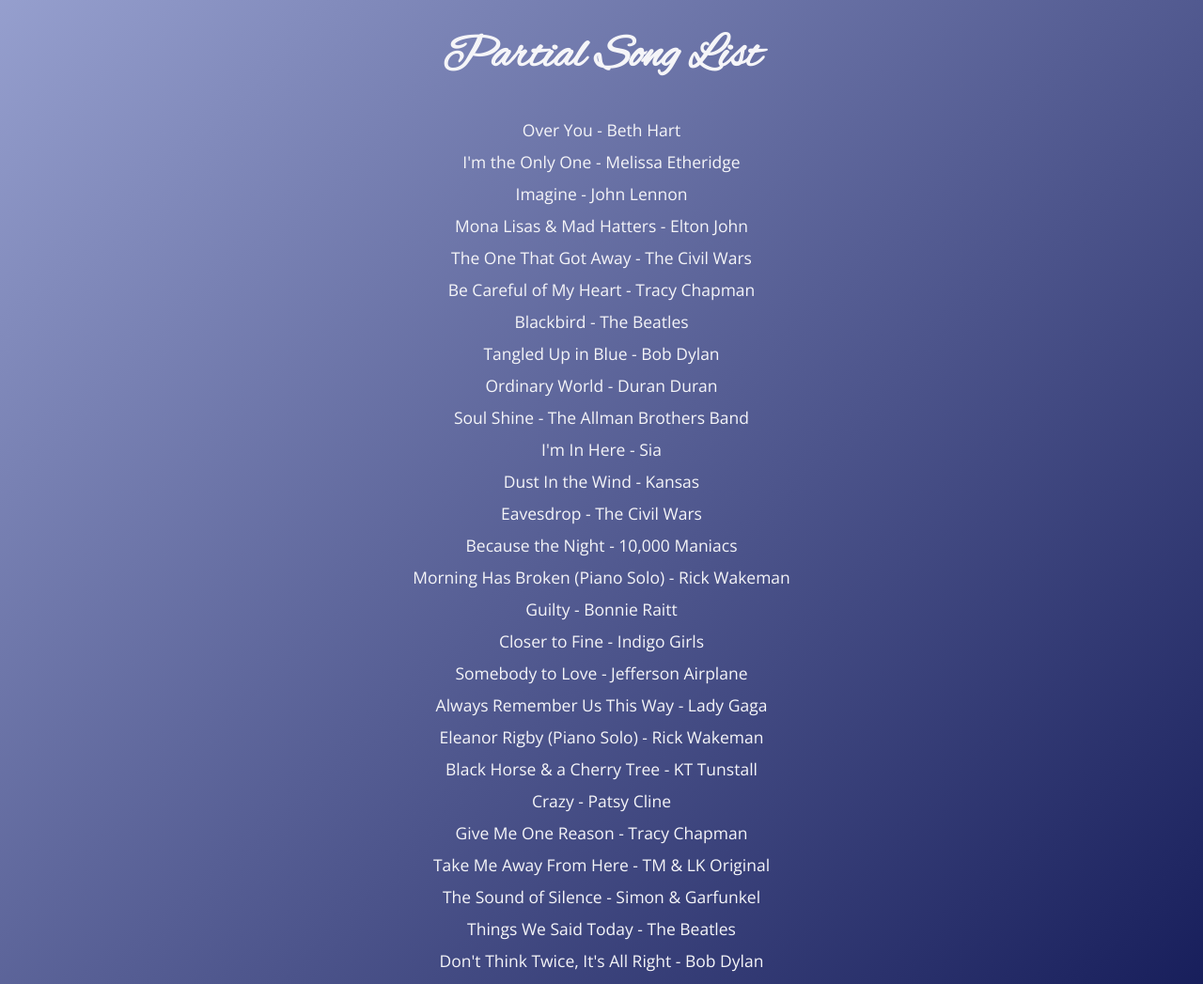
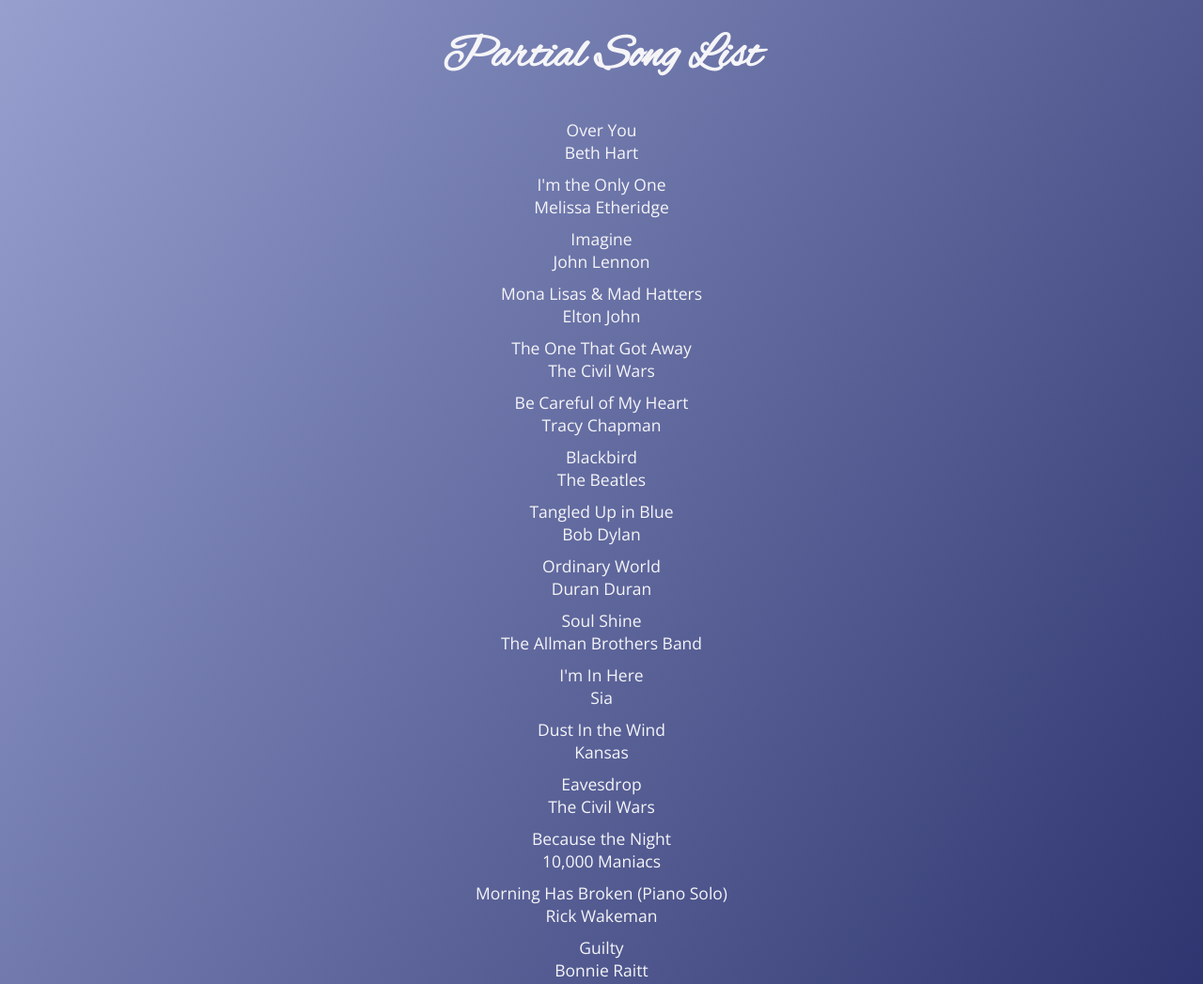
Before and after one commit to tonim99/4thStManor, a plain HTML site: page index.html in a window 1280 px wide. Shown: the part 2840-3887 px from the top of the page at 94% size. Drawn offline with nearby package versions, Linux system fonts and the light colour scheme.

Commit message:
updated toggle function and  song list

```diff
--- a/app.js
+++ b/app.js
@@ -161,26 +161,24 @@
 
 const toggleMenu = (id) => {
     const menu = document.getElementById(id);
-    menu.style.display = "none" ? "block" : "none"
-}
-
-const hideMenu = (id) => {
-    const menu = document.getElementById(id);
-    menu.style.display = "block" ? "none" : "block"
+	menu.style.display =
+	menu.style.display == "none" ? "block" : "none";
 }
 
 function createSongList(data) {
 	const songList = document.getElementById('song__lists');
-	const list = document.createElement('ul');
-	console.log(list);
 	songs.forEach((song) => {
-		const li = document.createElement('li');
-		const title = song.title;
-		const artist = song.artist;
-		li.classList.add('song');
-		li.innerHTML = title + ' - ' + artist;
-		list.appendChild(li);
+		const songDiv = document.createElement('div')
+		const titleDiv = document.createElement('div')
+		const artistDiv = document.createElement('div');
+		songDiv.classList.add('song');
+		titleDiv.classList.add('title')
+		artistDiv.classList.add('artist')
+		songDiv.appendChild(titleDiv)
+		songDiv.appendChild(artistDiv)
+		titleDiv.innerHTML = song.title
+		artistDiv.innerHTML = song.artist
+		songList.appendChild(songDiv);
 	});
-	songList.appendChild(list);
 }
 createSongList(songs);
--- a/index.html
+++ b/index.html
@@ -29,7 +29,7 @@
             <div class="navigation__dropdown" id="navigation__dropdown">
                 <div class="navigation__times">
                     <i class="fas fa-times fa-3x"
-                       onclick="hideMenu('navigation__dropdown')">
+                       onclick="toggleMenu('navigation__dropdown')">
                     </i>
                 </div>
                 <div class="navigation__link-container">
```
